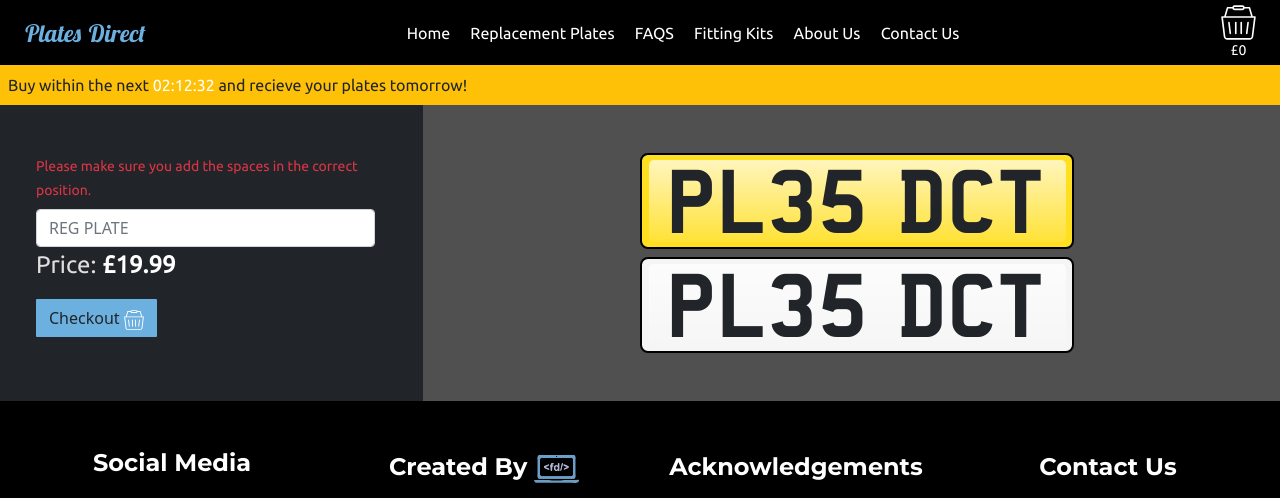
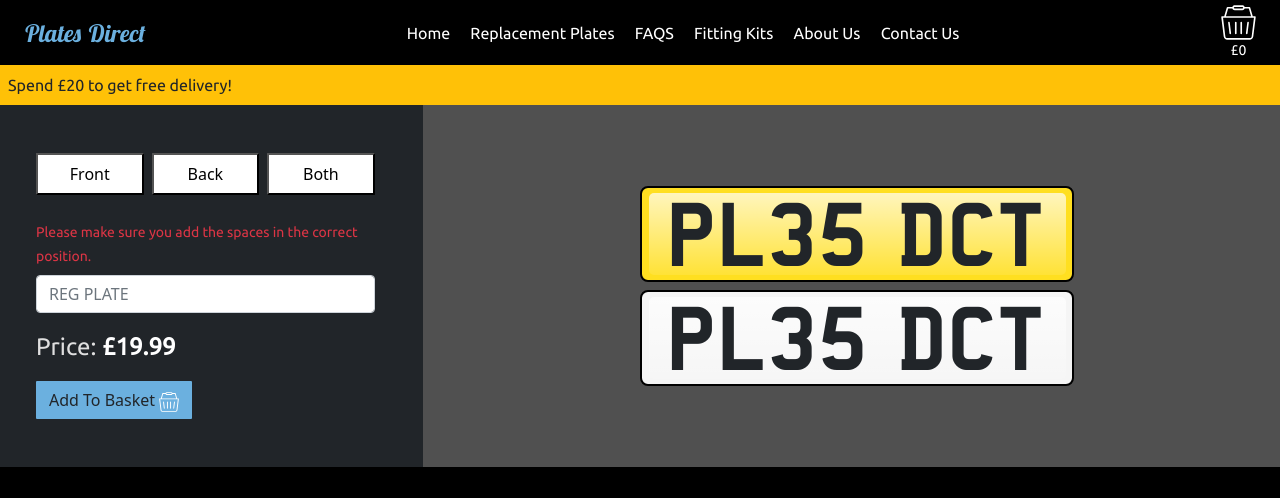
Before and after one commit to Fordalex/plates-direct, a Django app: page /design_plates/ in a window 1280 px wide. Shown: the top 498 px of the page. Run offline with Django 3.2, Linux system fonts and the light colour scheme; some libraries are stand-ins or nearby versions.

Commit message:
Added the js for the user to change how many plates they want and display the price.

```diff
--- a/design_plate/templates/design_plate/design_plates.html
+++ b/design_plate/templates/design_plate/design_plates.html
@@ -7,23 +7,23 @@ Design Plates
 
 {% block content %}
 
-<p class="bg-warning p-2 m-0">Buy within the next <span class="text-white">02:12:32</span> and recieve your plates
-    tomorrow!
-</p>
-
-
 
 <div class="row number-plate-wrapper">
     <div class="col-4 bg-dark p-5">
         <div class="p-0 d-flex justify-content-center">
             <div class="p-0 container-fluid">
+                <div class="mb-4 d-flex justify-content-between">
+                    <button class="container-fluid toggle-plate-button" id="frontPlateButton">Front</button>
+                    <button class="container-fluid mx-2 toggle-plate-button" id="backPlateButton">Back</button>
+                    <button class="container-fluid toggle-plate-button" id="bothPlateButton">Both</button>
+                </div>
                 <p class="mb-2"><small class="text-danger">Please make sure you add the spaces in the correct
                         position.</small></p>
                 <input class="form-control" placeholder="REG PLATE" id="view-plates" maxlength="8">
             </div>
         </div>
-        <p class="price">Price: <b>£19.99</b></p>
-        <button class="btn bg-main">Checkout <svg xmlns="http://www.w3.org/2000/svg" x="0px" y="0px" width="20"
+        <p class="price mt-3">Price: <b id="price">£19.99</b></p>
+        <button class="btn bg-main">Add To Basket <svg xmlns="http://www.w3.org/2000/svg" x="0px" y="0px" width="20"
                 height="20" viewBox="0 0 172 172" style=" fill:#000000;">
                 <g fill="none" fill-rule="nonzero" stroke="none" stroke-width="1" stroke-linecap="butt"
                     stroke-linejoin="miter" stroke-miterlimit="10" stroke-dasharray="" stroke-dashoffset="0"
@@ -39,12 +39,12 @@ Design Plates
                 </g>
             </svg></button>
     </div>
-    <div class="col-8 d-flex justify-content-center py-5">
-        <div>
-            <div class="number-plate-container number-plate-container-yellow mb-2">
+    <div class="col-8 d-flex justify-content-center align-items-center py-5">
+        <div id="plateContainer">
+            <div id="viewBackPlate" class="number-plate-container number-plate-container-yellow mb-2">
                 <p class="number-plate-font" id="yellow-number-plate">PL35 DCT</p>
             </div>
-            <div class="number-plate-container number-plate-container-white">
+            <div id="viewFrontPlate" class="number-plate-container number-plate-container-white">
                 <p class="number-plate-font" id="white-number-plate">PL35 DCT</p>
             </div>
         </div>
--- a/static/css/uk_plates.css
+++ b/static/css/uk_plates.css
@@ -46,3 +46,9 @@
     text-transform: uppercase;
     text-align: center;
 }
+
+.toggle-plate-button {
+    background-color: white;
+    border-radius: 1px;
+    padding: 7px;
+}
--- a/static/js/number-plate-builder.js
+++ b/static/js/number-plate-builder.js
@@ -1,5 +1,60 @@
 $(document).on('keyup','#view-plates', function() {
-    var numberPlate = $('#view-plates').val();
-    $('#yellow-number-plate').html(numberPlate);
-    $('#white-number-plate').html(numberPlate);
+    numberPlate = $('#view-plates').val();
+    updatePlates()
 });
+
+var numberPlate = 'PL35 DCT';
+var viewPlates = 'both';
+
+
+function updatePlates() {
+    var frontPlate = `
+            <div id="viewBackPlate" class="number-plate-container number-plate-container-yellow mb-2">
+                <p class="number-plate-font" id="yellow-number-plate">${numberPlate}</p>
+            </div>
+    `;
+
+    var backPlate = `
+                <div id="viewFrontPlate" class="number-plate-container number-plate-container-white">
+                    <p class="number-plate-font" id="white-number-plate">${numberPlate}</p>
+                </div>
+    `;
+
+    if (viewPlates == 'both') {
+        $('#plateContainer').html(frontPlate);
+        $('#plateContainer').append(backPlate);
+        $('#price').html('£19.99');
+    } else if (viewPlates == 'front') {
+        $('#plateContainer').html(frontPlate);
+        $('#price').html('£10.99');
+    } else {
+        $('#plateContainer').html(backPlate);
+        $('#price').html('£10.99');
+    }
+
+}
+
+$(document).on('click', '#frontPlateButton', function() {
+    viewPlates = 'front';
+    updatePlates()
+});
+
+$(document).on('click', '#backPlateButton', function() {
+    viewPlates = 'back';
+    updatePlates()
+});
+
+$(document).on('click', '#bothPlateButton', function() {
+    viewPlates = 'both';
+    updatePlates()
+});
+
+// Change the style of the button thats been selected.
+$(document).on('click', '.toggle-plate-button', function() {
+    $('#frontPlateButton').removeClass('bg-main')
+    $('#backPlateButton').removeClass('bg-main')
+    $('#bothPlateButton').removeClass('bg-main')
+
+    $('#'.concat(this.id)).addClass('bg-main')
+
+})
--- a/templates/base.html
+++ b/templates/base.html
@@ -29,10 +29,10 @@
     <link href="https://cdn.jsdelivr.net/npm/bootstrap@5.0.0-beta1/dist/css/bootstrap.min.css" rel="stylesheet"
         integrity="sha384-giJF6kkoqNQ00vy+HMDP7azOuL0xtbfIcaT9wjKHr8RbDVddVHyTfAAsrekwKmP1" crossorigin="anonymous">
     <!-- css -->
-    <link rel="stylesheet" href="{% static 'css/style.css' %}">
     <link rel="stylesheet" href="{% static 'css/uk_plates.css' %}">
     <link rel="stylesheet" href="{% static 'css/arrow-animation.css' %}">
     <link rel="stylesheet" href="{% static 'css/overide-bootstrap.css' %}">
+    <link rel="stylesheet" href="{% static 'css/style.css' %}">
     <!-- Uk number plate font -->
     <style>
         @font-face {
@@ -81,6 +81,9 @@
             <small class="text-center">£{{ total }}</small>
         </a>
     </nav>
+
+    <p class="bg-warning p-2 m-0">Spend £{{ free_delivery_delta }} to get free delivery!
+    </p>
 
     <div id="page-content">
         {% block content %}
```
Also changed, not shown: home/templates/home/home_page.html (+4 -4 lines), readme.md, static/css/overide-bootstrap.css (line endings or trailing spaces).
